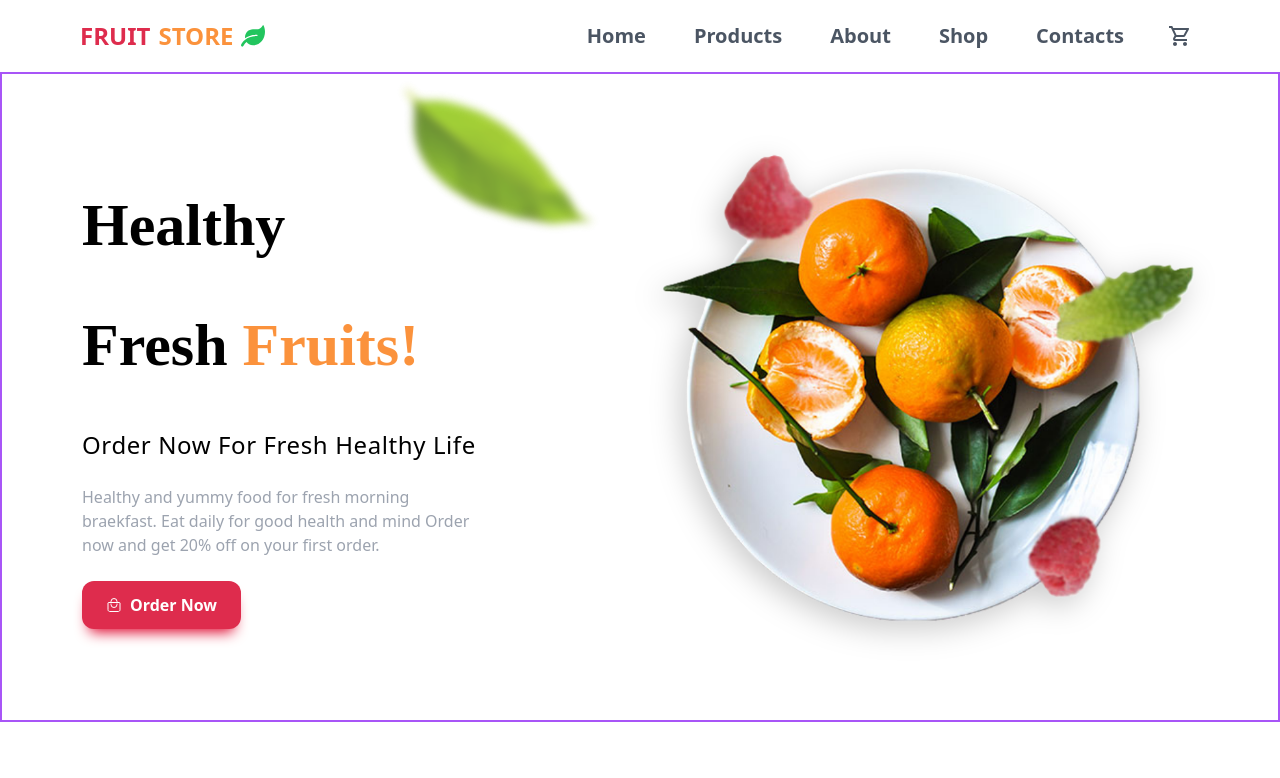
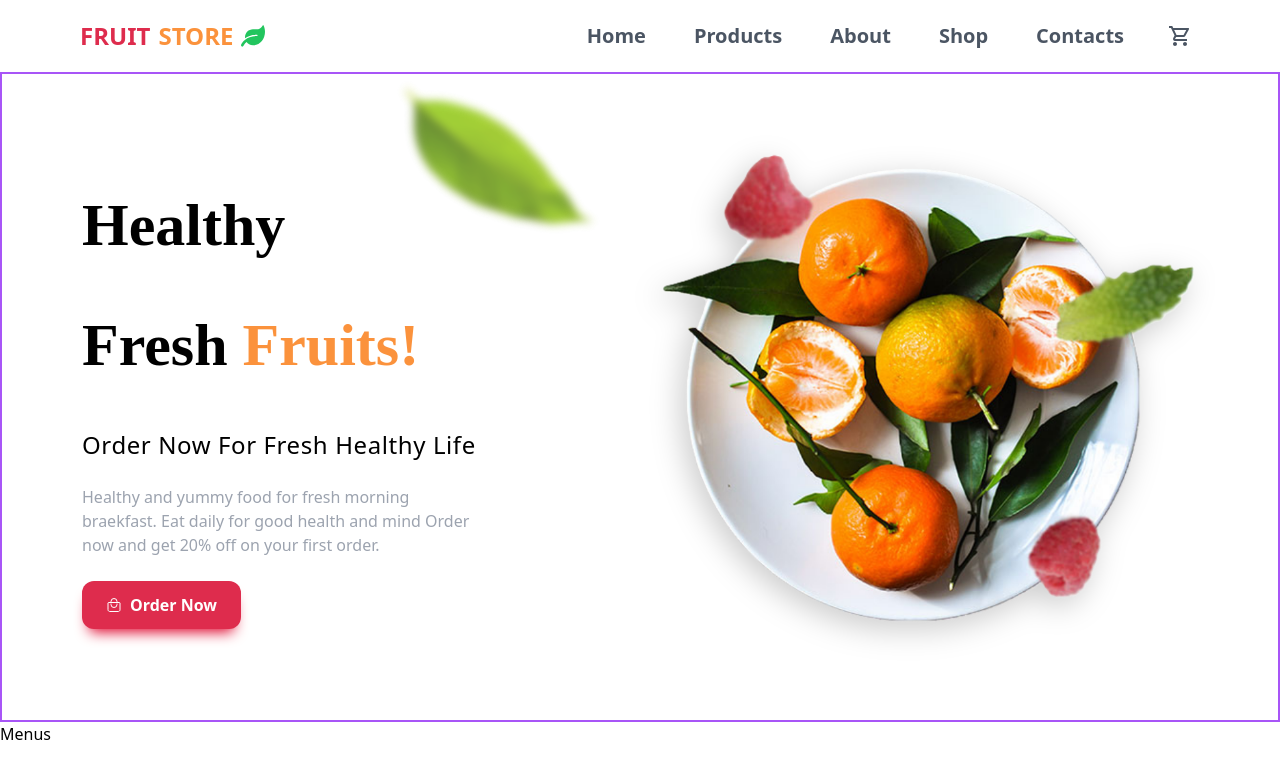
Before and after one commit to septianadip17/slicing-exercise-part5, a React (Vite) app: page / in a window 1280 px wide. Shown: the top 778 px of the page. Built offline with nearby package versions, Linux system fonts and the light colour scheme; a web font is replaced by a local one.

Commit message:
menus added

```diff
--- a/src/App.jsx
+++ b/src/App.jsx
@@ -1,12 +1,14 @@
 import React from "react";
 import Navbar from "./components/Navbar/Navbar";
 import Hero from "./components/Hero/Hero";
+import Menus from "./components/Menus/Menus";
 function App() {
   return (
     <>
       <main className="overflow-x-hidden">
         <Navbar />
         <Hero />
+        <Menus />
       </main>
     </>
   );
--- /dev/null
+++ b/src/components/Menus/Menus.jsx
@@ -0,0 +1,9 @@
+import React from 'react'
+
+const Menus = () => {
+  return (
+    <div>Menus</div>
+  )
+}
+
+export default Menus
```
